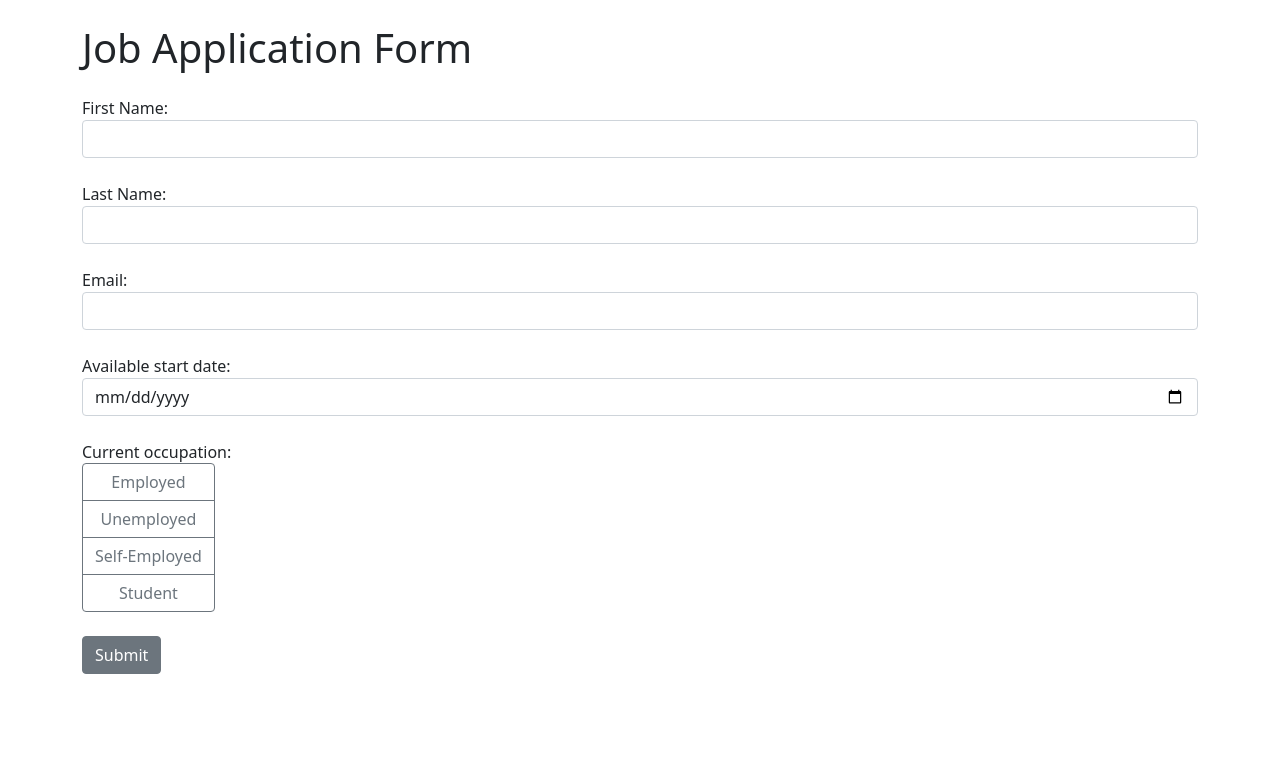
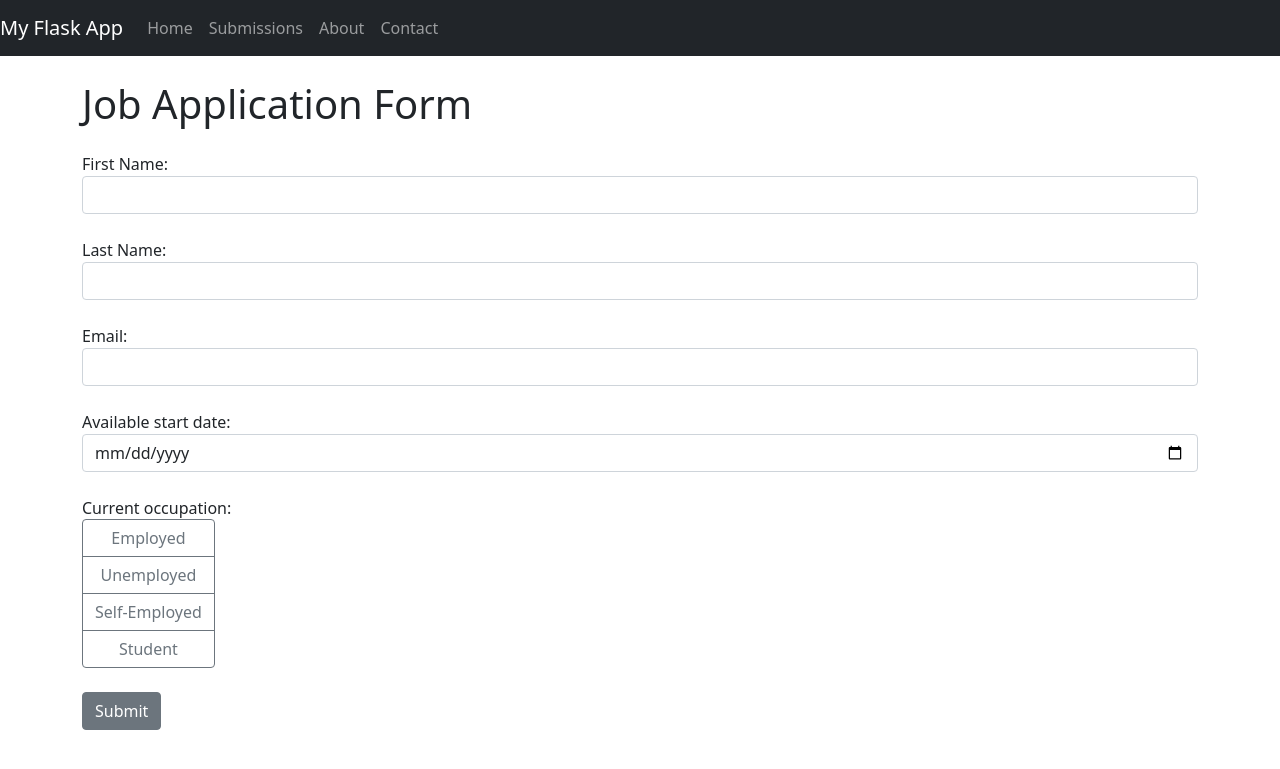
Before and after one commit to tihomirtx88/JobAplicationForm, a Flask app: page / in a window 1280 px wide. Shown: the top 769 px of the page. Run offline with Flask 3, Linux system fonts and the light colour scheme.

Commit message:
Add submissions.html, base.html, submission_detail.html and about.html

```diff
--- a/templates/about.html
+++ b/templates/about.html
@@ -0,0 +1,5 @@
+{% extends "base.html" %}
+{% block content %}
+    <h1>About</h1>
+    <p>This is a simple Flask application that demonstrates forms, database, and email sending.</p>
+{% endblock %}
--- a/templates/base.html
+++ b/templates/base.html
@@ -0,0 +1,31 @@
+<!doctype html>
+<html>
+<head>
+  <meta charset="utf-8">
+  <title>{{ title or "Flask App" }}</title>
+  <link rel="stylesheet" href="https://cdn.jsdelivr.net/npm/bootstrap@5.1.3/dist/css/bootstrap.min.css">
+</head>
+    <body>
+        <nav class="navbar navbar-expand-lg navbar-dark bg-dark">
+          <a class="navbar-brand" href="/">My Flask App</a>
+          <div class="navbar-nav">
+            <a class="nav-link" href="/">Home</a>
+            <a class="nav-link" href="/submissions">Submissions</a>
+            <a class="nav-link" href="/about">About</a>
+            <a class="nav-link" href="/contact">Contact</a>
+          </div>
+        </nav>
+
+        <div class="container mt-4">
+          {% with messages = get_flashed_messages(with_categories=true) %}
+            {% if messages %}
+              {% for category, message in messages %}
+                <div class="alert alert-{{ category }}">{{ message }}</div>
+              {% endfor %}
+            {% endif %}
+          {% endwith %}
+
+          {% block content %}{% endblock %}
+        </div>
+    </body>
+</html>
--- a/templates/index.html
+++ b/templates/index.html
@@ -1,14 +1,7 @@
-<!doctype html>
-<html>
-    <head>
-        <meta charset="utf-8">
-        <meta name="viewport" content="width=device-width, initial-scale=1, shrink-to-fit=no">
-        <link rel="stylesheet" href="https://cdn.jsdelivr.net/npm/bootstrap@5.1.3/dist/css/bootstrap.min.css">
-    </head>
-    <body>
-       <div class="container">
-            <h1 class="mt-4 mb-4">Job Application Form</h1>
-            <form method="post">
+{% extends "base.html" %}
+{% block content %}
+  <h1 class="mt-4 mb-4">Job Application Form</h1>
+  <form method="post">
                 <div class="form-group mb-4">
                     <label for="first_name">First Name:</label>
                     <input class="form-control" type="text" id="first_name" name="first_name" required>
@@ -52,10 +45,5 @@
                     </div>
                 {% endif %}
                 {% endwith %}
-            </form>
-       </div>
-
-        <script src="https://code.jquery.com/jquery-3.6.0.min.js"></script>
-        <script src="https://cdn.jsdelivr.net/npm/bootstrap@5.1.3/dist/js/bootstrap.min.js"></script>
-    </body>
-</html>
+  </form>
+ {% endblock %}
```
Also changed, not shown: templates/submission_detail.html (+11 -0 lines), templates/submissions.html (+19 -0 lines).
